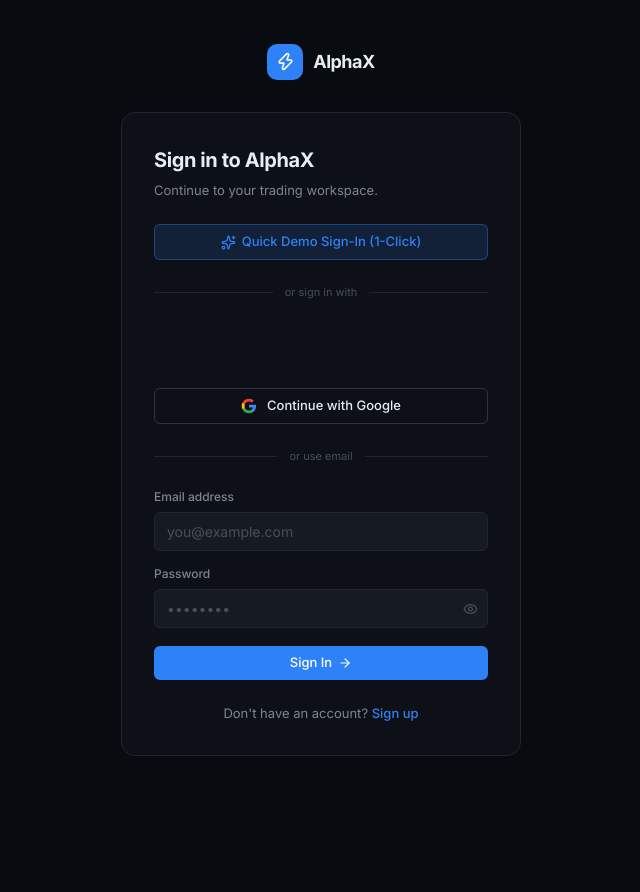
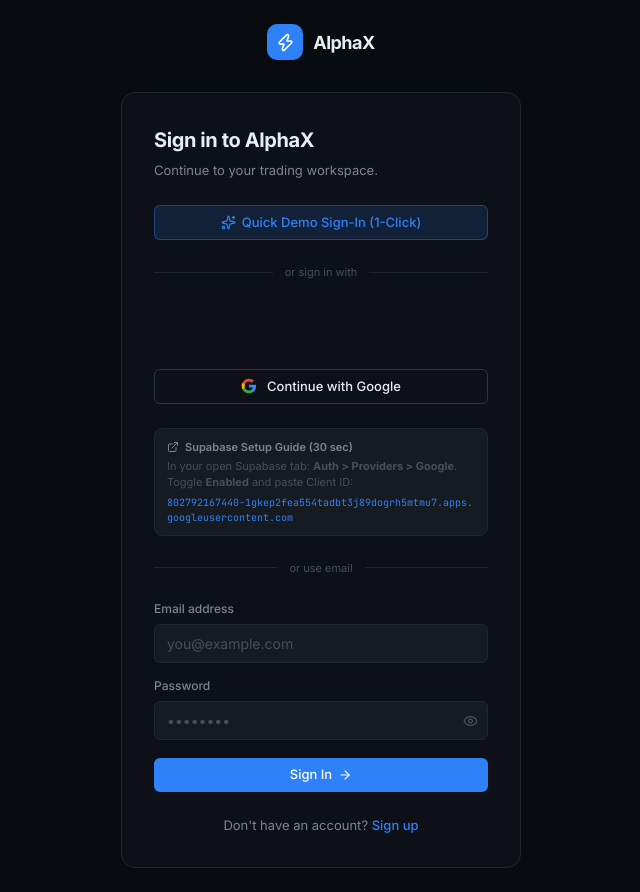
Before and after one commit to gnanesh25/AlphaX, a React (Vite) app in the folder alphax-frontend/: page /login in a window 1280 px wide. Shown: the whole page, without its empty margins (319-959 px from the left). Before the commit the page ends 800 px from the top, so only its background shows below. Built offline with nearby package versions, Linux system fonts and the light colour scheme.

Commit message:
Prevent raw Supabase JSON 400 error page when Google OAuth provider toggle is off

```diff
--- a/alphax-frontend/src/pages/Login.tsx
+++ b/alphax-frontend/src/pages/Login.tsx
@@ -1,6 +1,6 @@
 import React, { useState, useEffect, useRef } from 'react';
 import { Link, useNavigate } from 'react-router-dom';
-import { Zap, Eye, EyeOff, ArrowRight, AlertCircle, Sparkles } from 'lucide-react';
+import { Zap, Eye, EyeOff, ArrowRight, AlertCircle, Sparkles, ExternalLink } from 'lucide-react';
 import { Button } from '../components/ui/Button';
 import { useAuth, GOOGLE_CLIENT_ID } from '../contexts/AuthContext';
 
@@ -11,7 +11,7 @@
 }
 
 export const Login: React.FC = () => {
-  const { signIn, signInWithGoogle, signInWithGoogleToken, signUp } = useAuth();
+  const { signIn, signInWithGoogleToken, signUp } = useAuth();
   const navigate = useNavigate();
 
   const [email, setEmail] = useState('');
@@ -33,7 +33,11 @@
         try {
           const { error } = await signInWithGoogleToken(response.credential);
           if (error) {
+            if (error.message.includes('provider is not enabled') || error.message.includes('Unsupported provider')) {
+              setErrorMsg('Google OAuth is not toggled ON in your Supabase Dashboard yet. Follow the 2-step guide below or use Quick Demo Sign-In!');
+            } else {
               setErrorMsg(error.message);
+            }
           } else {
             navigate('/app/dashboard', { replace: true });
           }
@@ -46,6 +50,7 @@
     };
 
     if (window.google?.accounts?.id) {
+      try {
         window.google.accounts.id.initialize({
           client_id: GOOGLE_CLIENT_ID,
           callback: handleCredentialResponse,
@@ -60,6 +65,9 @@
             text: 'continue_with',
             shape: 'rectangular',
           });
+        }
+      } catch (e) {
+        console.error('GIS init error:', e);
       }
     }
   }, [signInWithGoogleToken, navigate]);
@@ -88,23 +96,19 @@
     }
   };
 
-  const handleGoogleSignInFallback = async () => {
+  const handleGoogleSignInClick = () => {
     setGoogleLoading(true);
     setErrorMsg(null);
 
-    // Prompt native Google picker if GIS is loaded
     if (window.google?.accounts?.id) {
-      window.google.accounts.id.prompt();
+      window.google.accounts.id.prompt((notification: any) => {
+        if (notification.isNotDisplayed() || notification.isSkippedMoment()) {
+          setErrorMsg('To complete Google Login, please enable the Google Provider toggle in your Supabase Dashboard (Auth > Providers > Google). Or use Quick Demo Sign-In below!');
+          setGoogleLoading(false);
         }
-
-    try {
-      const { error } = await signInWithGoogle();
-      if (error) {
-        setErrorMsg(error.message);
-      }
-    } catch (err: any) {
-      setErrorMsg(err?.message || 'Google sign-in failed.');
-    } finally {
+      });
+    } else {
+      setErrorMsg('To complete Google Login, please enable the Google Provider toggle in your Supabase Dashboard (Auth > Providers > Google).');
       setGoogleLoading(false);
     }
   };
@@ -206,6 +210,7 @@
               display: 'flex',
               alignItems: 'center',
               gap: 8,
+              lineHeight: 1.5,
             }}
           >
             <AlertCircle size={15} style={{ flexShrink: 0 }} />
@@ -243,7 +248,7 @@
           variant="outline"
           size="md"
           type="button"
-          onClick={handleGoogleSignInFallback}
+          onClick={handleGoogleSignInClick}
           disabled={googleLoading}
           style={{ width: '100%', gap: 10 }}
         >
@@ -255,6 +260,28 @@
           </svg>
           {googleLoading ? 'Connecting Google...' : 'Continue with Google'}
         </Button>
+
+        {/* Supabase Provider Setup Quick Link */}
+        <div
+          style={{
+            padding: '10px 12px',
+            background: 'var(--bg-surface2)',
+            borderRadius: 8,
+            border: '1px solid var(--border)',
+            fontSize: '11px',
+            color: 'var(--text-muted)',
+            lineHeight: 1.5,
+          }}
+        >
+          <div style={{ display: 'flex', alignItems: 'center', gap: 6, color: 'var(--text-secondary)', fontWeight: 600, marginBottom: 2 }}>
+            <ExternalLink size={12} />
+            Supabase Setup Guide (30 sec)
+          </div>
+          In your open Supabase tab: <strong>Auth &gt; Providers &gt; Google</strong>. Toggle <strong>Enabled</strong> and paste Client ID:
+          <div style={{ fontFamily: 'JetBrains Mono, monospace', fontSize: 10, color: 'var(--accent)', marginTop: 4, wordBreak: 'break-all' }}>
+            802792167440-1gkep2fea554tadbt3j89dogrh5mtmu7.apps.googleusercontent.com
+          </div>
+        </div>
 
         {/* Divider */}
         <div style={{ display: 'flex', alignItems: 'center', gap: 12 }}>
```
Lines whose indentation alone changed are shown as unchanged.
